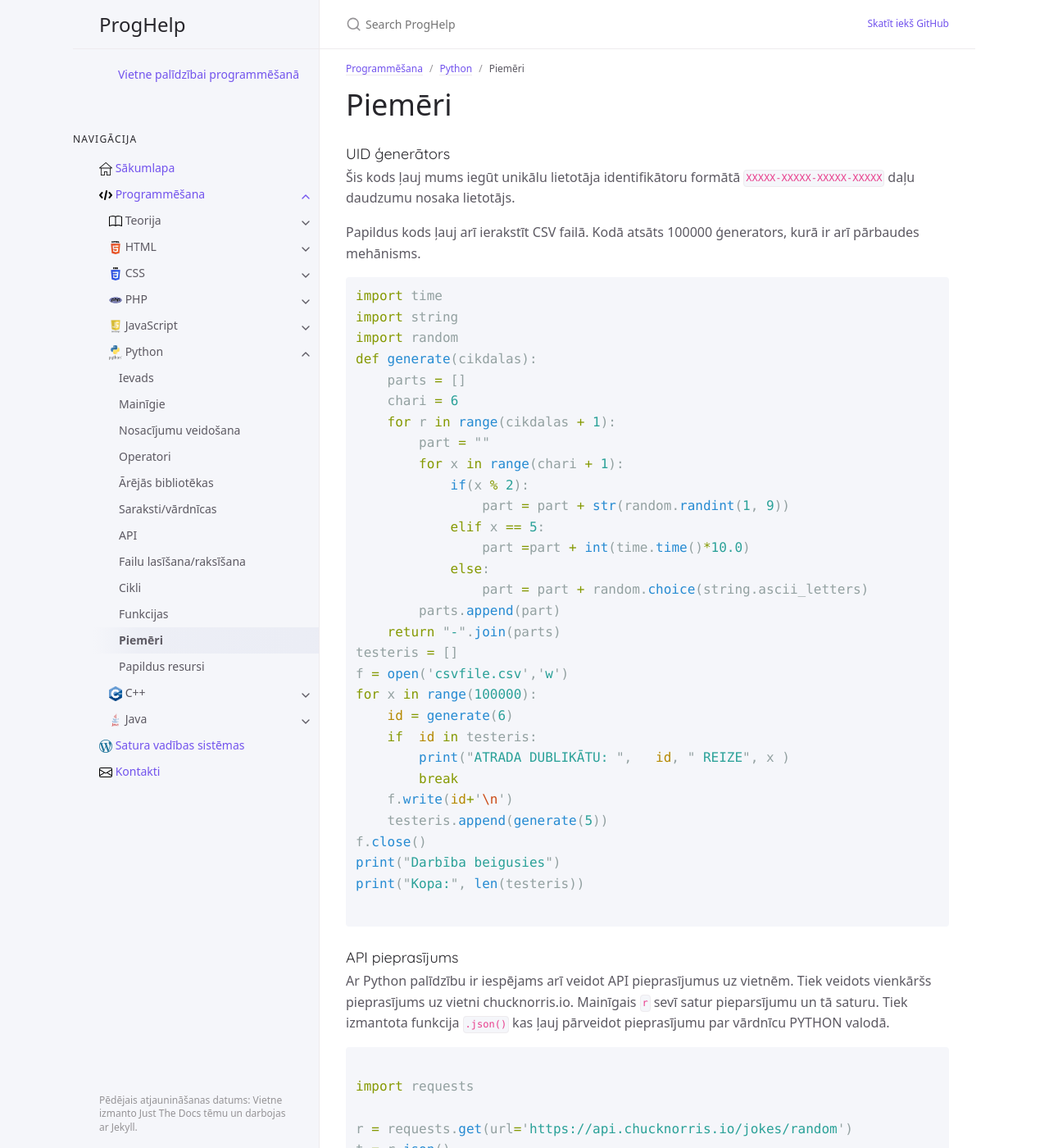
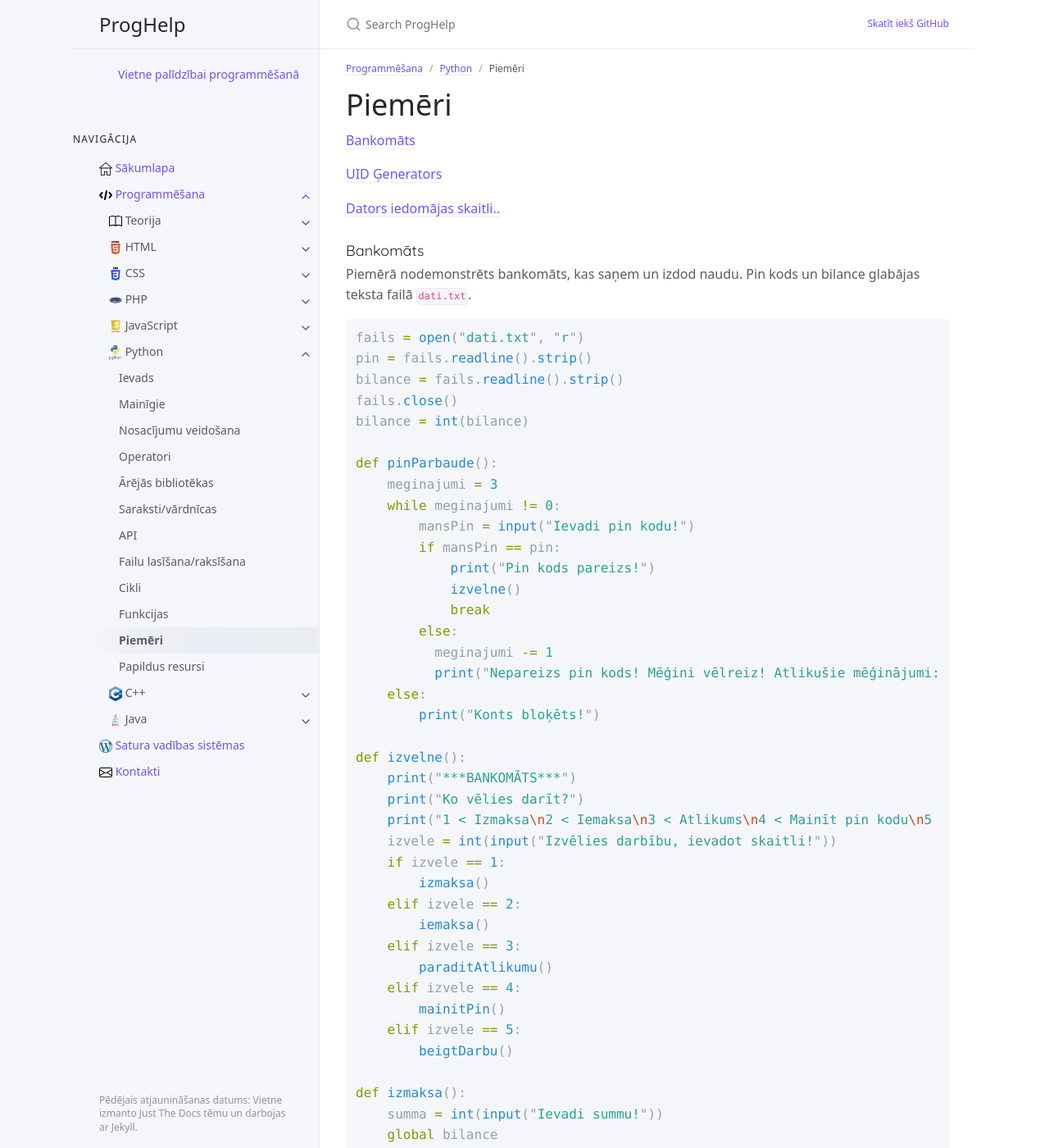
Before and after one commit to krmu/progr, a Jekyll site: the page built from programmesana/python/piemeri.md, in a window 1280 px wide and 1400 px high. Shown: the whole window at 82% size. Built offline with Jekyll 4.4.1, drawn with Linux system fonts in a browser that asks for light colours; some of the changed text lies outside the part shown.

Commit message:
Py Bankomāta piemērs un f-ju parametri

```diff
--- a/programmesana/python/piemeri.md
+++ b/programmesana/python/piemeri.md
@@ -8,7 +8,94 @@ nav_order: 11
 ---
 # Piemēri
 
-### UID ģenerātors
+[Bankomāts](#bankomats)
+
+[UID Ģenerators](#uid-gen)
+
+[Dators iedomājas skaitli..](#iedomajas-skaitli)
+
+### Bankomāts <a id="bankomats"></a>
+
+Piemērā nodemonstrēts bankomāts, kas saņem un izdod naudu. Pin kods un bilance glabājas teksta failā `dati.txt`.
+
+~~~python
+fails = open("dati.txt", "r")
+pin = fails.readline().strip()
+bilance = fails.readline().strip()
+fails.close()
+bilance = int(bilance)
+
+def pinParbaude():
+    meginajumi = 3
+    while meginajumi != 0:
+        mansPin = input("Ievadi pin kodu!")
+        if mansPin == pin:
+            print("Pin kods pareizs!")
+            izvelne()
+            break
+        else:
+          meginajumi -= 1
+          print("Nepareizs pin kods! Mēģini vēlreiz! Atlikušie mēģinājumi:", meginajumi)
+    else:
+        print("Konts bloķēts!")
+
+def izvelne():
+    print("***BANKOMĀTS***")
+    print("Ko vēlies darīt?")
+    print("1 < Izmaksa\n2 < Iemaksa\n3 < Atlikums\n4 < Mainīt pin kodu\n5 < Beigt darbu")
+    izvele = int(input("Izvēlies darbību, ievadot skaitli!"))
+    if izvele == 1:
+        izmaksa()
+    elif izvele == 2:
+        iemaksa()
+    elif izvele == 3:
+        paraditAtlikumu()
+    elif izvele == 4:
+        mainitPin()
+    elif izvele == 5:
+        beigtDarbu()
+
+def izmaksa():
+    summa = int(input("Ievadi summu!"))
+    global bilance
+    bilance -= summa
+    print("Saņem naudu!")
+    izvelne()
+
+def iemaksa():
+    summa = int(input("Ievadi summu!"))
+    global bilance
+    bilance += summa
+    print("Nauda iemaksāta!")
+    izvelne()
+
+def paraditAtlikumu():
+    global bilance
+    print("Tavs atlikums:", bilance)
+    izvelne()
+
+def mainitPin():
+    global pin
+    jaunaisPin = input("Ievadi jauno pin kodu!")
+    if len(jaunaisPin) != 4:
+      print("Operācija atcelta! Pin kodā jābūt 4 cipariem!")
+    else:
+      pin = jaunaisPin
+      print("Pin kods nomainīts!")
+    izvelne()
+
+def beigtDarbu():
+    global pin, bilance
+    fails = open("dati.txt", "w")
+    fails.write(str(pin)+"\n")
+    fails.write(str(bilance))
+    fails.close()
+    print("Gaidīsim atkal!")
+
+pinParbaude()
+~~~
+
+### UID ģenerātors <a id="uid-gen"></a>
 
 Šis kods ļauj mums iegūt unikālu lietotāja identifikātoru formātā `XXXXX-XXXXX-XXXXX-XXXXX` daļu daudzumu nosaka lietotājs.
 
@@ -64,7 +151,7 @@ print("Šīs dienas joks:",t["value"])
 
 Atgriežot saturu, pie joka mēc varam tikt izmantojot komandu `t["value"]` jeb vārdnīcas vienību `value`.
 
-### Dators iedomājās skaitli...
+### Dators iedomājās skaitli... <a id="iedomajas-skaitli"></a>
 
 Dots piemērs spēlei, kurā dators ir iedomājies skaitli un lietotājam tas jāuzmin. Mēģinājumu skaits ir 3 mazāks nekā spēlē uzstādītais maksimālais skaitlis.
 Spēles norise.
```
